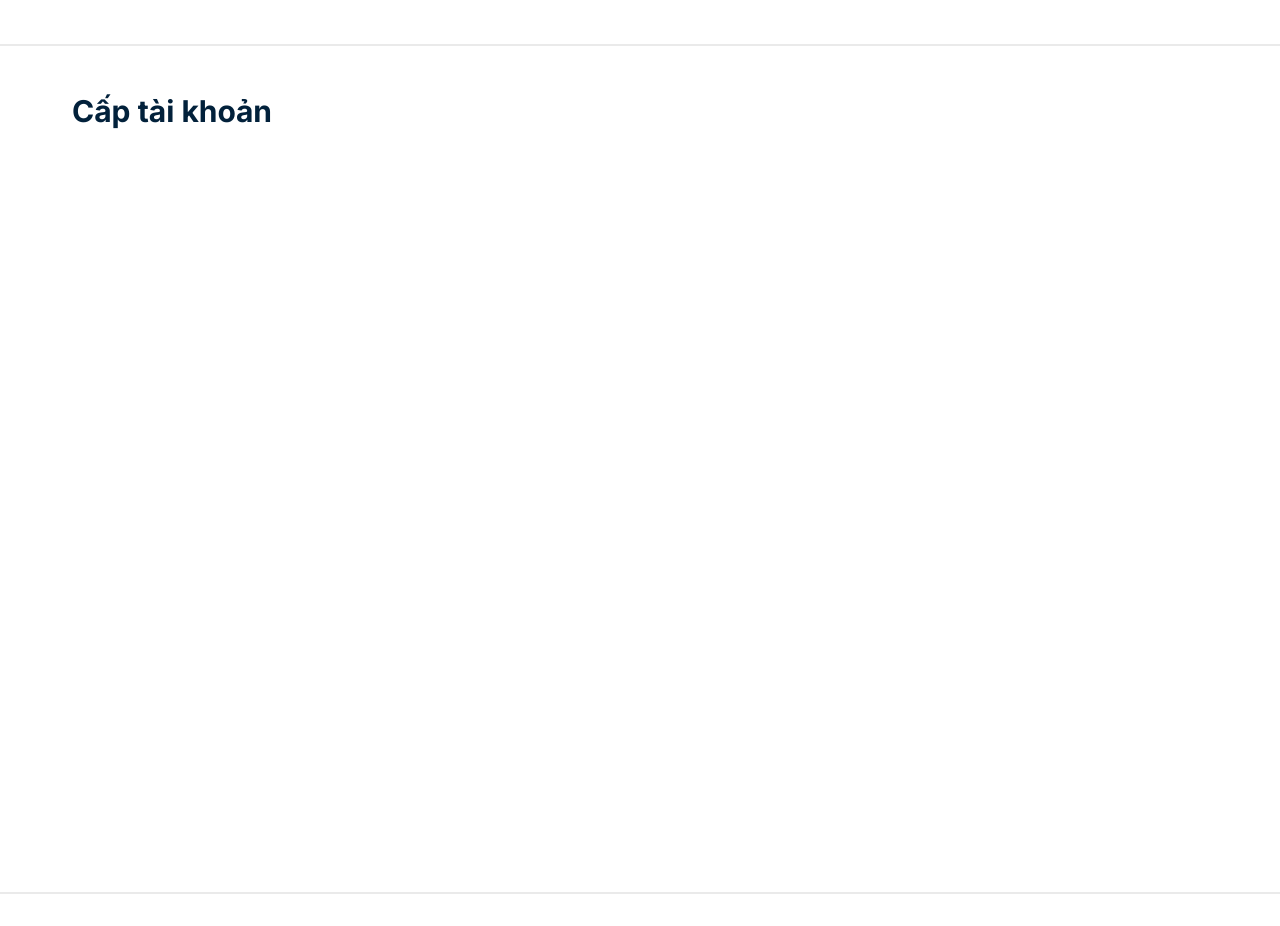
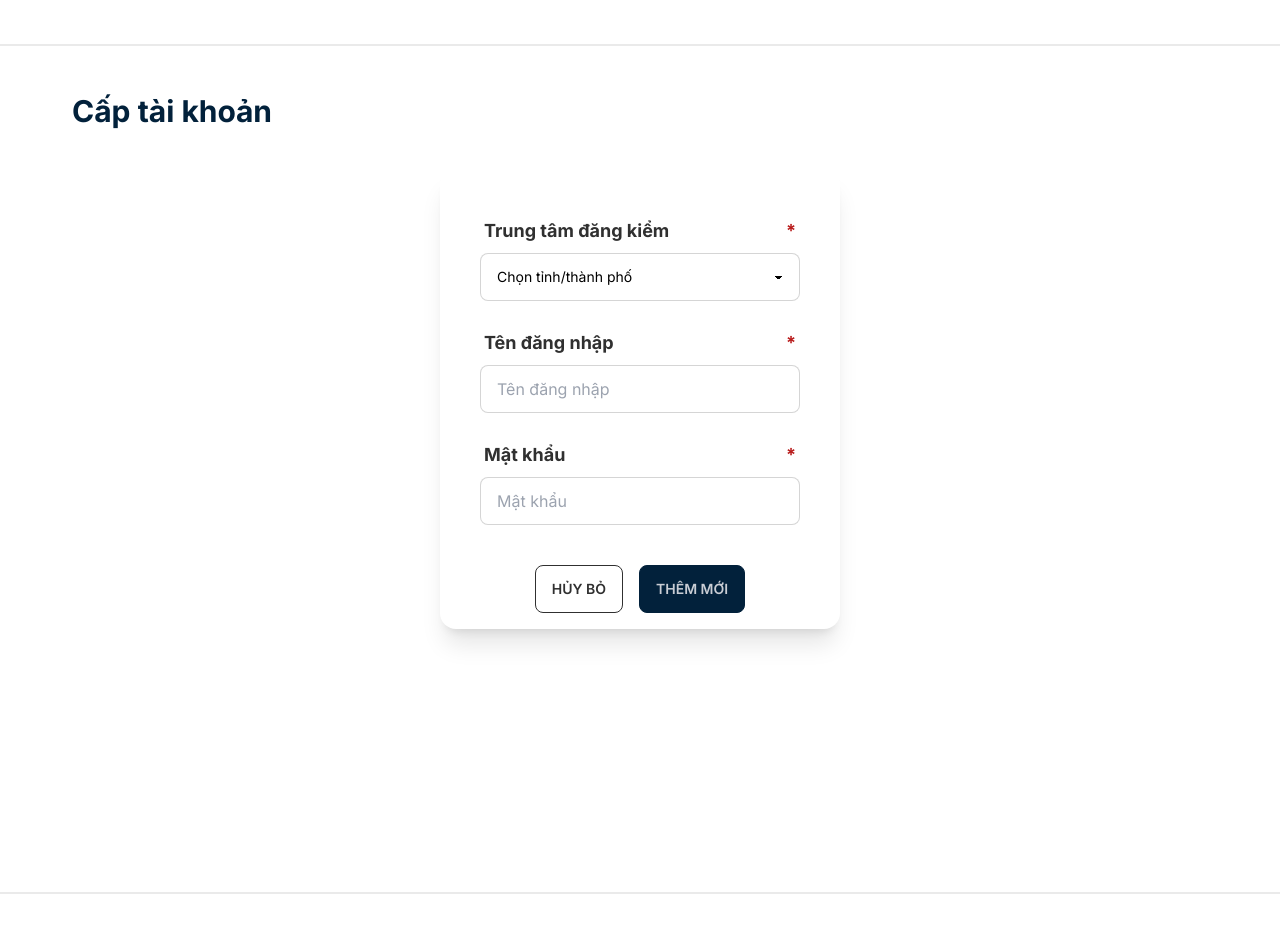
Before and after one commit to thrillim/registry-total, a Next.js app: page /Register/dashboard in a window 1280 px wide. Shown: the part 1700-2626 px from the top of the page. Built offline with nearby package versions, Linux system fonts and the light colour scheme.

Commit message:
add account form

```diff
--- /dev/null
+++ b/app/Register/dashboard/account-form.tsx
@@ -0,0 +1,88 @@
+"use client"
+
+import React, { useRef, useState } from 'react';
+import stations from '@/public/stations.json';
+
+// get centers from json file
+let centers: [[string, string]] = [['', '']];
+
+for (let i = 0; i < stations.stations.length; i++) {
+    centers.push([stations.stations[i].stationsName, stations.stations[i].stationCode]);
+}
+
+centers.shift();
+
+export default function AddAccountForm() {
+    const centerCode = useRef('');
+    const username = useRef('');
+    const password = useRef('');
+    const [showError, setShowError] = useState(false);
+
+    return (
+        <>
+            <div className='card container mx-auto w-max bg-base-100 shadow-xl'>
+                <form action="" className='card-body flex flex-col gap-5 mx-auto px-10 py-10'>
+                    <div className='form-control w-full max-w-xs'>
+                        <label className='label'>
+                            <span className='label-text font-bold text-lg'>
+                                Trung tâm đăng kiểm
+                            </span>
+                            <span className="label-text-alt text-red-700 text-lg font-bold">*</span>
+                        </label>
+
+                        <select name="city" id="city"
+                            required
+                            className='select select-bordered'
+                            onChange={(e) => {centerCode.current = e.target.value;
+                                    username.current = e.target.value;}}>
+                            <option disabled selected className='text-gray-700 font-light'>Chọn tỉnh/thành phố</option>
+                            {centers.map((center) => (
+                                <option value={center[1]}>{center[0]}</option>
+                            ))}
+                        </select>
+                    </div>
+                    <div className='form-control w-full max-w-xs'>
+                        <label className='label'>
+                            <span className='label-text font-bold text-lg'>
+                                Tên đăng nhập
+                            </span>
+                            <span className="label-text-alt text-red-700 text-lg font-bold">*</span>
+                        </label>
+                        <input
+                            type='text'
+                            placeholder='Tên đăng nhập'
+                            autoComplete='username'
+                            required
+                            className='input input-bordered w-full max-w-xs text-black'
+                            defaultValue={username.current}
+                            inputMode='text'
+                            onChange={(e) => (username.current = e.target.value)}
+                        />
+                    </div>
+                    <div className='form-control w-full max-w-xs'>
+                        <label className='label'>
+                            <span className='label-text font-bold text-lg'>
+                                Mật khẩu
+                            </span>
+                            <span className="label-text-alt text-red-700 text-lg font-bold">*</span>
+                        </label>
+                        <input
+                            type='password'
+                            placeholder='Mật khẩu'
+                            autoComplete='password'
+                            required
+                            className='input input-bordered w-full max-w-xs text-black'
+                            onChange={(e) => (password.current = e.target.value)}
+                        />
+                    </div>
+                </form>
+                <div className='flex flex-row gap-4 mx-auto mb-4'>
+                    <div className='btn btn-outline btn-neutral'
+                        onClick={() => {}}
+                    >Hủy bỏ</div>
+                    <div className='btn btn-primary' onClick={() => { }}>Thêm mới</div>
+                </div>
+            </div>
+        </>
+    )
+}
--- a/app/Register/dashboard/page.tsx
+++ b/app/Register/dashboard/page.tsx
@@ -1,21 +1,4 @@
 import { Metadata } from "next";
-import Image from "next/image";
-
-import { Button } from "@/app/components/shadcn-ui/button";
-import {
-    Card,
-    CardContent,
-    CardDescription,
-    CardHeader,
-    CardTitle
-} from "@/app/components/shadcn-ui/card";
-
-import {
-    Tabs,
-    TabsContent,
-    TabsList,
-    TabsTrigger
-} from "@/app/components/shadcn-ui/tabs";
 
 import MainNav from './main-nav'
 
@@ -28,6 +11,7 @@ export const metadata: Metadata = {
 }
 
 import AddCenterForm from "./center-form";
+import AddAccountForm from "./account-form";
 
 async function fetchCenters(): Promise<Center[]> {
     // const res = await fetch("...")
@@ -81,6 +65,9 @@ export default async function RegisterDashboarḍ̣̣̣() {
                 {/* Cấp tài khoản cho trung tâm đăng kiểm */}
                 <div id="AddAccount" className="p-8 pt-6 bg-base-100 w-full h-screen">
                     <h2 className="font-bold text-3xl text-primary mx-10">Cấp tài khoản</h2>
+                    <div className="container mx-auto py-10 text-black">
+                        <AddAccountForm />
+                    </div>
                 </div>
 
                 <div className="divider"></div>
@@ -92,7 +79,7 @@ export default async function RegisterDashboarḍ̣̣̣() {
 
                 <div className="divider"></div>
 
-                {/* Quản lý đăng kiểm */}
+                {/* Quản lý ô tô*/}
                 <div id="ManageCars" className="p-8 pt-6 bg-base-100 w-full h-screen">
                     <h2 className="font-bold text-3xl text-primary mx-10">Quản lý ô tô</h2>
                 </div>
```
